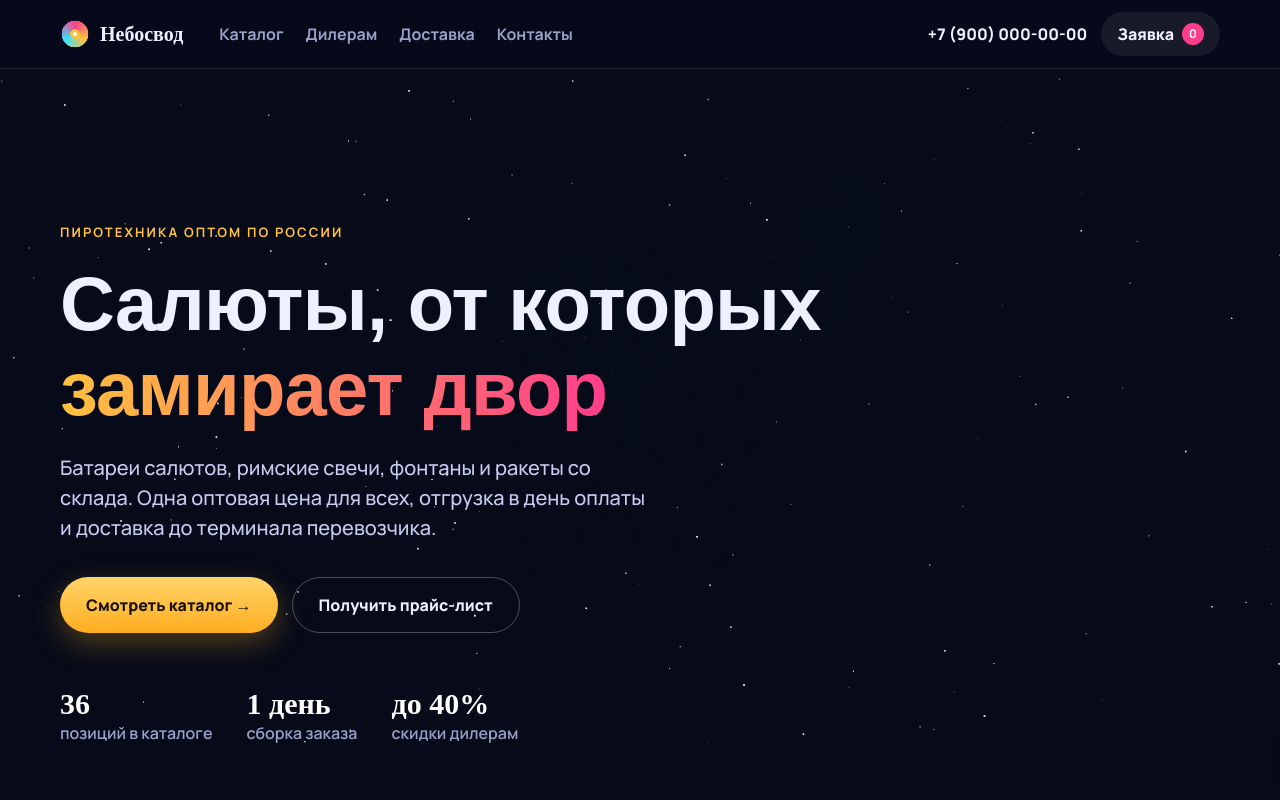
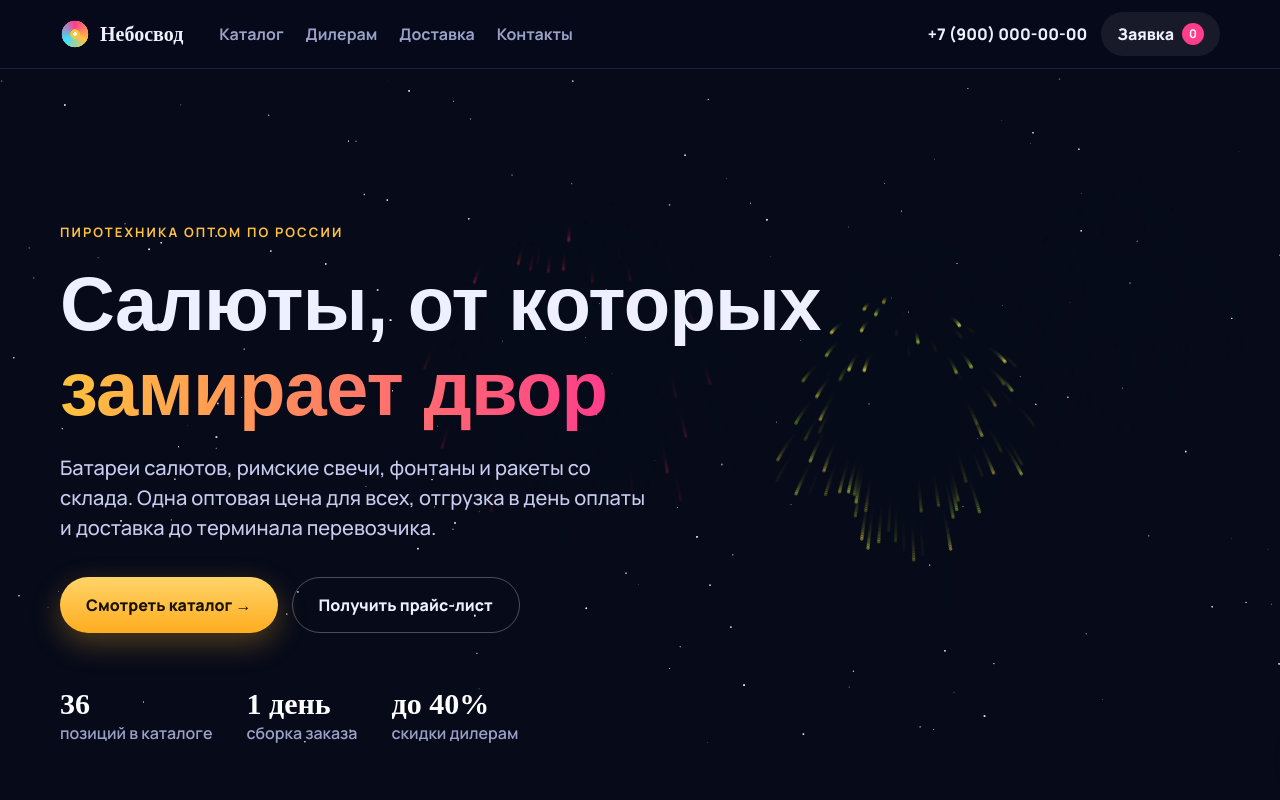
Before and after one commit to Vladislav-JB/salyuty, a plain HTML site: page index.html in a window 1280 px wide. Shown: the top 800 px of the page. Drawn offline with Linux system fonts and the light colour scheme; a web font is replaced by a local one.

Commit message:
Салюты раскрыты сразу при открытии
Co-Authored-By: Claude Opus 5.5 <noreply@anthropic.com>

```diff
--- a/index.html
+++ b/index.html
@@ -553,7 +553,11 @@ function sky(){
   }
   if (reduce){ stars.forEach(s => { cx.fillStyle = '#fff'; cx.fillRect(s.x, s.y, s.r, s.r); }); boom(W * .7, H * .3); boom(W * .85, H * .2);
     parts.forEach(p => { for (let k = 0; k < 30; k++){ p.x += p.vx; p.y += p.vy; p.vy += .03; } cx.fillStyle = `hsl(${p.hue},100%,65%)`; cx.beginPath(); cx.arc(p.x, p.y, 1.8, 0, 7); cx.fill(); }); return; }
-  launch(); setTimeout(launch, 500); requestAnimationFrame(frame);
+  // два салюта уже раскрыты в момент открытия страницы — небо не пустое с первой секунды
+  boom(W * (W < 700 ? .7 : .72), H * .28); boom(W * (W < 700 ? .3 : .88), H * .18);
+  parts.forEach(p => { for (let k = 0; k < 22; k++){ p.x += p.vx; p.y += p.vy; p.vx *= .985; p.vy = p.vy * .985 + .035; p.life -= p.d; } });
+  parts.forEach(p => { cx.fillStyle = `hsla(${p.hue},100%,${55 + p.life * 25}%,${p.life})`; cx.beginPath(); cx.arc(p.x, p.y, 1.8, 0, 7); cx.fill(); });
+  setTimeout(launch, 900); requestAnimationFrame(frame);
 }
 
 renderCats(); rerender(); renderCart(); sky();
```
